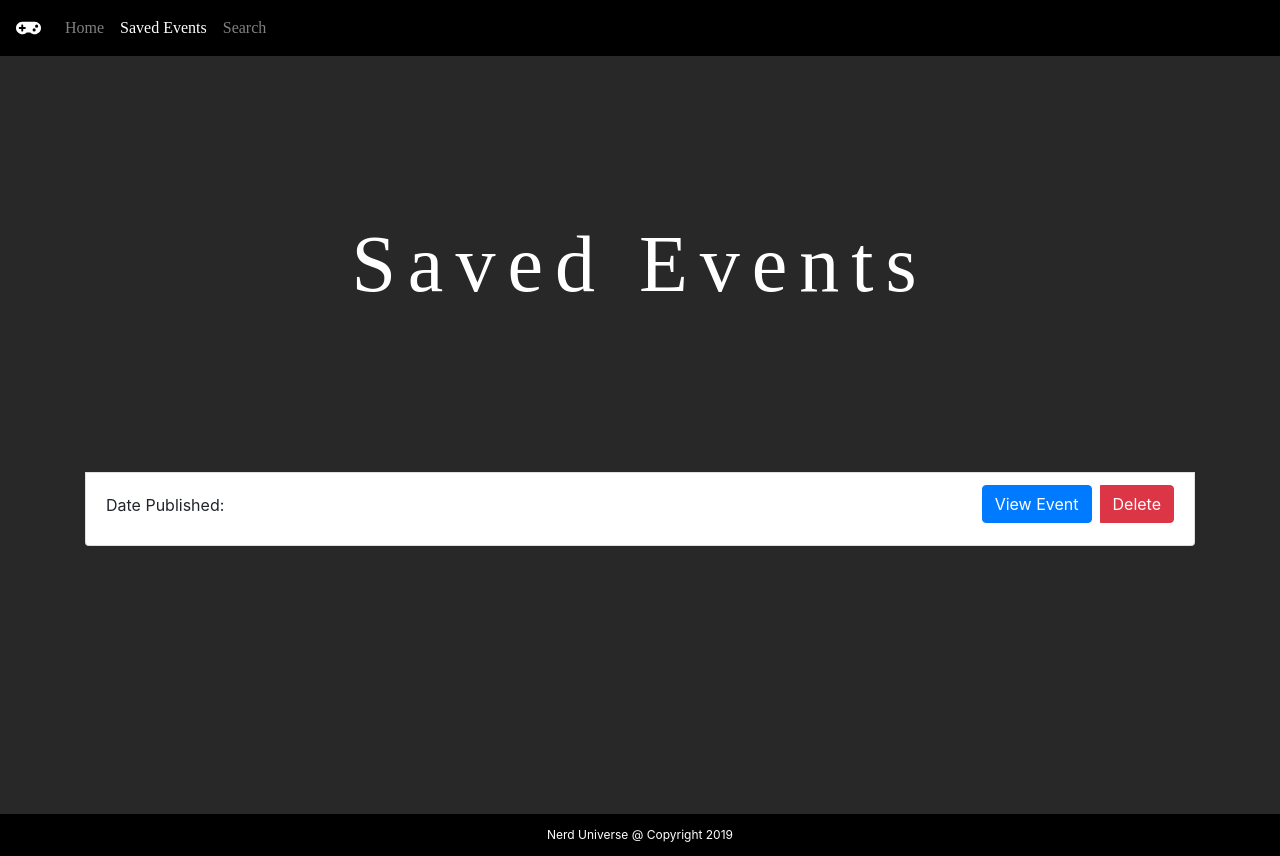
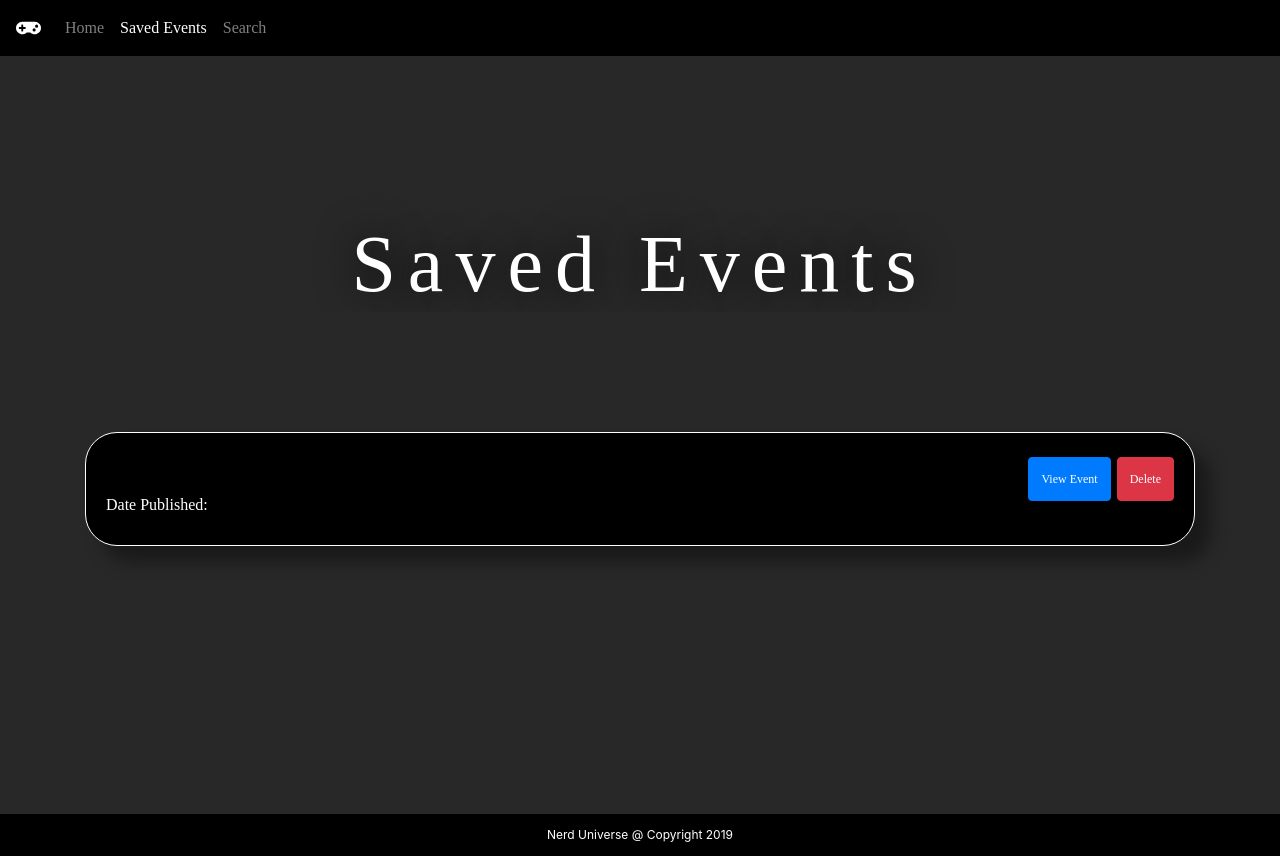
Before and after one commit to ChuckAusburn/reactScheduler, a React (Create React App) app in the folder client/: page /saved in a window 1280 px wide. Built offline with nearby package versions, Linux system fonts and the light colour scheme; what webfontloader would draw is missing.

Commit message:
visual updates

```diff
--- a/client/src/pages/About.js
+++ b/client/src/pages/About.js
@@ -13,6 +13,7 @@ function About() {
       </Saved>
       <Container style={{ marginTop: 30 }}>
         <Row>
+          <h4>The Basics</h4>
             <ul class="ch-grid">
               <li>
                 <div class="ch-item ch-img-1">
--- a/client/src/pages/Saved.js
+++ b/client/src/pages/Saved.js
@@ -29,7 +29,9 @@ render() {
             <a href={this.url} target="_blank">
               <button className="btn btn-primary">View Event</button>
             </a>
+            <a href={this.url} target="_blank">
             <button className="btn btn-danger" onClick={() => this.handleDeleteButton(this._id)}>Delete</button>
+            </a>
           </span>
         </h4>
           <p>Date Published: {this.date}</p>
--- a/client/src/pages/index.css
+++ b/client/src/pages/index.css
@@ -16,11 +16,22 @@ h1, h2 {
     white-space: nowrap;
     margin: 0 auto;
     letter-spacing: .15em;
+    text-shadow: black 0em 0em .5em !important;}
+
+h4 {
+  color: white;
+  font-family: "VT323";
+  white-space: nowrap;
+  margin-bottom: 1em !important;
+  margin: 0 auto;
+  letter-spacing: .15em;
+  font-size: 3em !important;
+  text-shadow: black 0em 0em .5em !important;
 }
 
 .text-center {
   color: white;
-  margin-bottom: 2em;
+  margin-bottom: 1.5em;
 }
 
 /* The typing effect */
@@ -94,7 +105,7 @@ h2 {
 }
 /* End of Text */
 
-/* First Row */
+/* About Page */
 .ch-grid {
 	padding: 0;
 	list-style: none;
@@ -125,9 +136,9 @@ h2 {
 	height: 100%;
 	border-radius: 50%;
 	position: relative;
-	cursor: default;
+  cursor: default;
 	box-shadow:
-		inset 0 0 0 0 rgb(163, 163, 255),
+		inset 0 0 0 0 rgb(163, 187, 255),
 		inset 0 0 0 16px rgba(255,255,255,0.6),
 		0 1px 2px rgba(0,0,0,0.1);
 	transition: all 0.4s ease-in-out;
@@ -219,7 +230,30 @@ h2 {
 	transform: scale(1);
 }
 
+/* End of About Page */
+
+/* Saved Page */
+
 /* Buttons */
-.btn-danger {
+.btn-danger, .btn-primary {
+  font-size: .25em;
+  font-family: "Roboto Mono";
   margin-left: .5em;
+  padding: 1em;
 }
+
+.btn-danger:hover, .btn-primary:hover {
+  box-shadow: 0 0 10px 0 white inset, 0 0 10px 4px white;
+}
+
+.list-group-item {
+  border: .1em white solid;
+  border-radius: 2em !important;
+  background-color: black;
+  box-shadow: 1em 1em 1em 0em rgb(26, 26, 26);
+}
+
+p {
+  color: white;
+  font-family: "Roboto Mono";
+}
```
